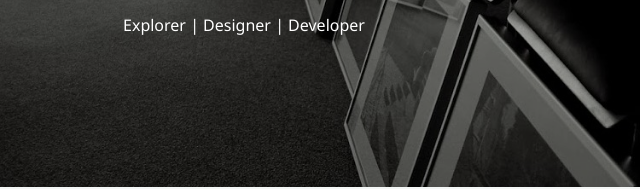
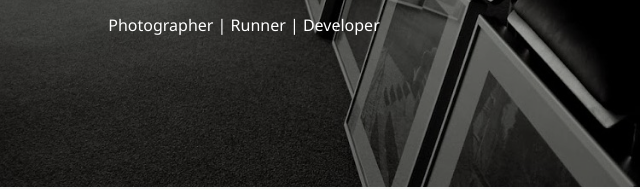
Before and after one commit to jccabrejas/jccabrejas.github.io, a plain HTML site: page index.html in a window 1280 px wide. Shown: the part 213-402 px from the top of the page, 396-1036 px from the left. Drawn offline with Linux system fonts and the light colour scheme.

Commit message:
update banner content to reflect new personal interests

```diff
--- a/index.html
+++ b/index.html
@@ -113,7 +113,7 @@
         <img src=".\assets\IMG_6780_2014_07_Serenity.JPG" alt="Banner Background" class="banner-img">
         <div class="banner-content">
             <h1>JC's html tools</h1>
-            <p>Explorer | Designer | Developer</p>
+            <p>Photographer | Runner | Developer</p>
         </div>
     </header>
 
```
